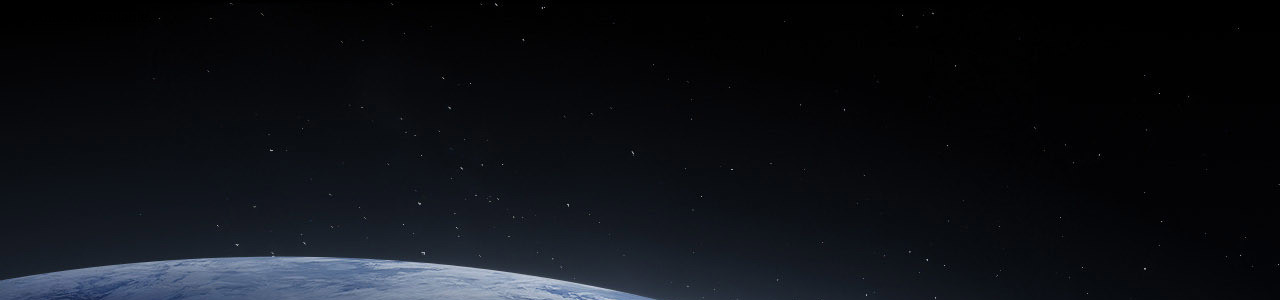
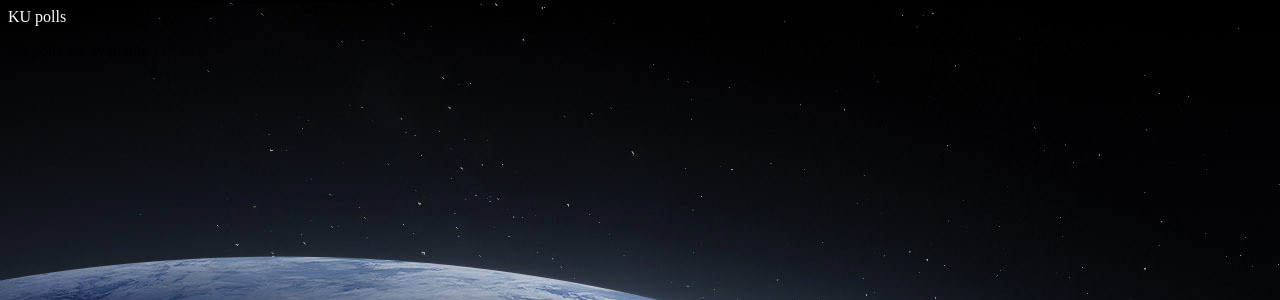
Before and after one commit to teenteennnii/ku-polls, a Django app: page / in a window 1280 px wide. Shown: the top 300 px of the page. Run offline with Django 4.2, Linux system fonts and the light colour scheme; data that the repository does not hold is empty.

Commit message:
start iterartion2

```diff
--- a/polls/templates/polls/index.html
+++ b/polls/templates/polls/index.html
@@ -1,6 +1,8 @@
 {% load static %}
 
 <link rel="stylesheet" href="{% static 'polls/style.css' %}">
+
+<p style="color:white";>KU polls</p>
 
 {% if latest_question_list %}
     <ul>
```
Also changed, not shown: 1 other file.
